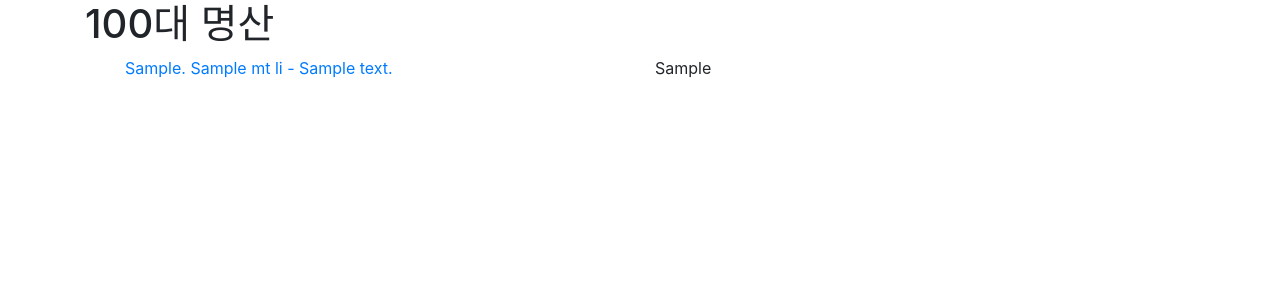
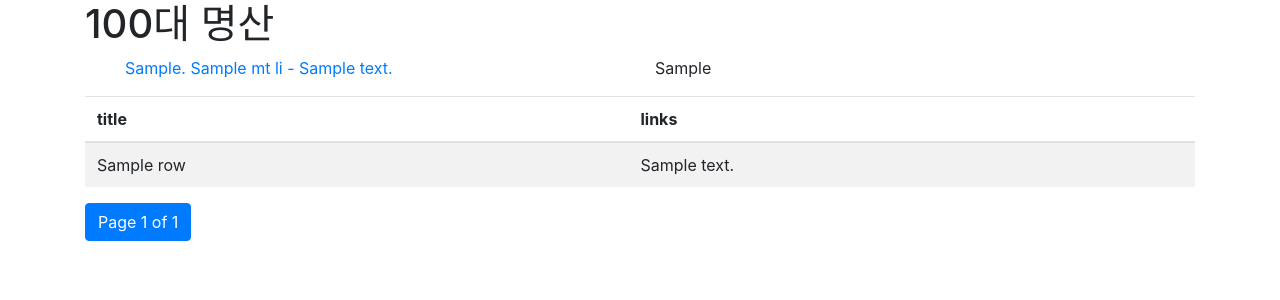
Before and after one commit to kiiney/mt_korea-1, a Django app: template templates/board/mtlist_fromdb.html in a window 1280 px wide. Shown: the top 300 px of the page. Run offline with Django 3.2, Linux system fonts and the light colour scheme; the template is opened without the code that fills it: most values are stand-ins (such as "Sample title", 1, 10 or a date in 2020); some libraries are stand-ins or nearby versions.

Commit message:
page_ing

```diff
--- a/templates/board/mtlist_fromdb.html
+++ b/templates/board/mtlist_fromdb.html
@@ -13,3 +13,34 @@
         </div>
     </div>
 </div>
+
+<div class="container">
+    <table class="table table-striped">
+        <thead> <tr><th>title</th> <th>links</th></tr> </thead>
+        <tbody>
+            {% for row in page_obj %}
+                <tr><td>{{row.NAME}}</td><td>{{row.ADDRESS}}</td></tr>
+            {% endfor %}
+        </tbody>
+    </table>
+    {% comment %} <ul class="pagination">
+        {% if page_obj.has_previous %} ...
+            <li class="page-item"><a class="page-link" href="?page={{ page_obj.previous_page_number }}">Previous</a></li>
+        {% endif %}
+        <li class="page-item active"><a class="page-link" href="#">Page {{ page_obj.number }} of
+        {{ page_obj.paginator.num_pages }}</a></li>
+    </ul> {% endcomment %}
+    <ul class="pagination">
+        {% if page_obj.has_previous %}
+        <li class="page-item"><a class="page-link" href="?page=1">&laquo; first</a></li>
+        <li class="page-item"><a class="page-link" href="?page={{ page_obj.previous_page_number }}">Previous</a></li>
+        {% endif %}
+        <li class="page-item active"><a class="page-link" href="#">Page {{ page_obj.number }} of
+                {{ page_obj.paginator.num_pages }}</a></li>
+        {% if page_obj.has_next %}
+        <li class="page-item"><a class="page-link" href="?page={{ page_obj.next_page_number }}">Next</a></li>
+        <li class="page-item"><a class="page-link" href="?page={{ page_obj.paginator.num_pages }}">last &raquo;</a>
+        </li>
+        {% endif %}
+    </ul>
+ </div>
```
Also changed, not shown: board/views.py (+9 -3 lines).
